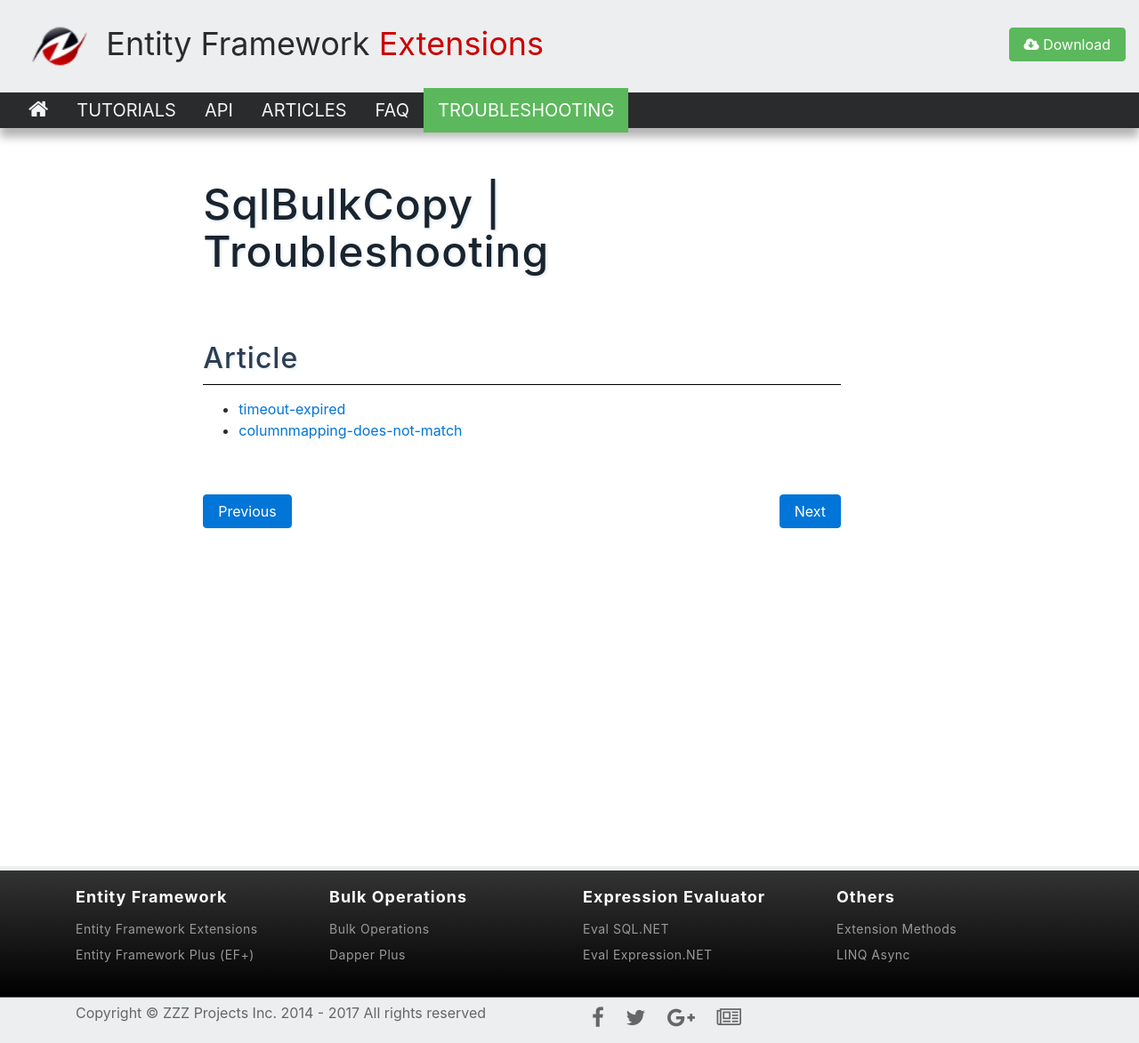
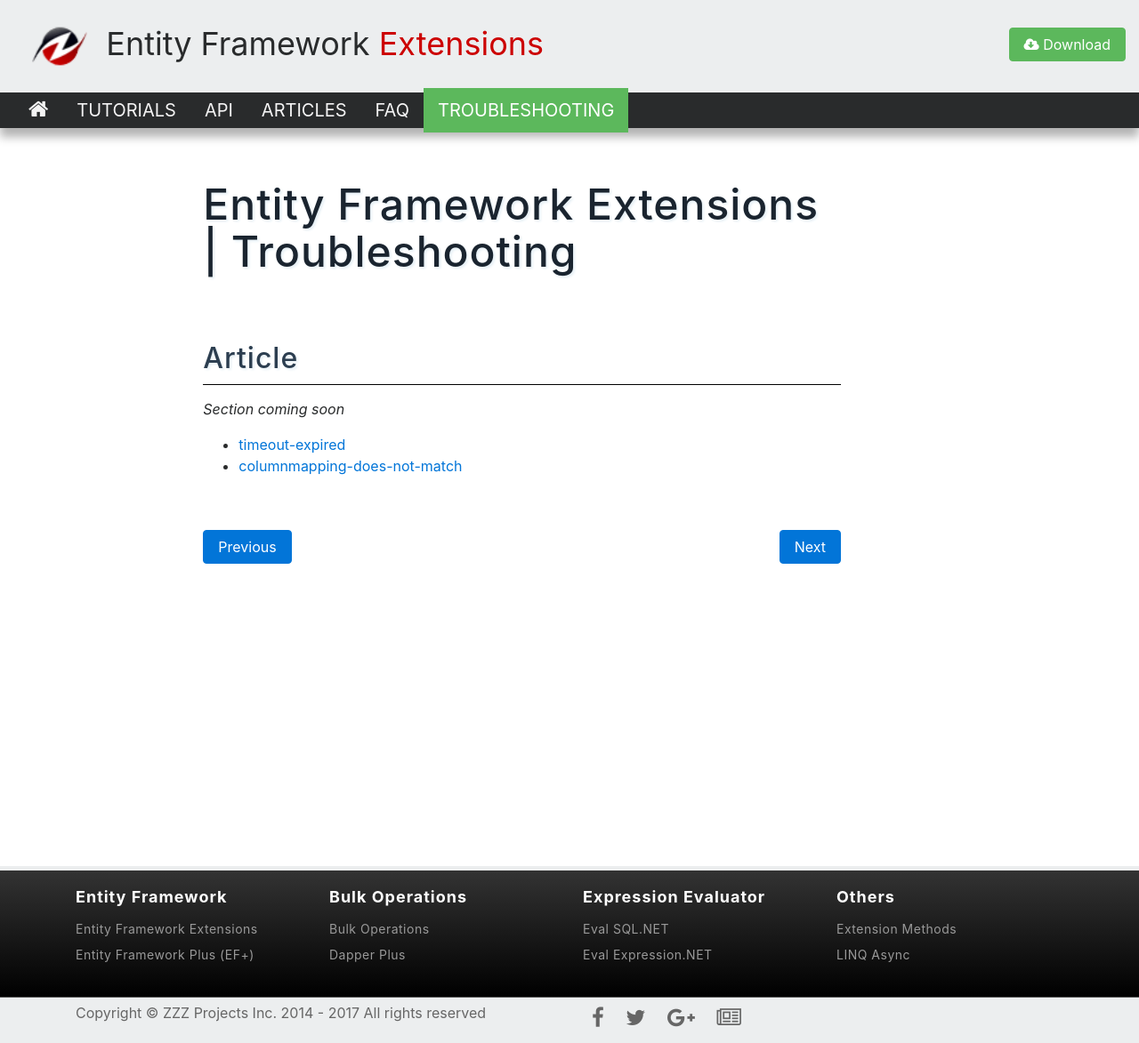
Before and after one commit to zzzprojects/EntityFramework-Extensions, a Jekyll site: the page built from docs/pages/troubleshooting/troubleshooting.md, in a window 1280 px wide. Shown: the whole page at 89% size. Built offline with Jekyll 4.4.1, drawn with Linux system fonts in a browser that asks for light colours; nearby versions of some CDN libraries.

Commit message:
Update troubleshooting.md

```diff
--- a/docs/pages/troubleshooting/troubleshooting.md
+++ b/docs/pages/troubleshooting/troubleshooting.md
@@ -1,12 +1,14 @@
 ---
 layout: default
-title: SqlBulkCopy | Troubleshooting
+title: Entity Framework Extensions | Troubleshooting
 permalink: troubleshooting
 ---
 
 {% include template-h1.html %}
 
 ## Article
+
+_Section coming soon_
 
 <ul>
 {% for num in (0..site.data.permalink.size) %}
```
